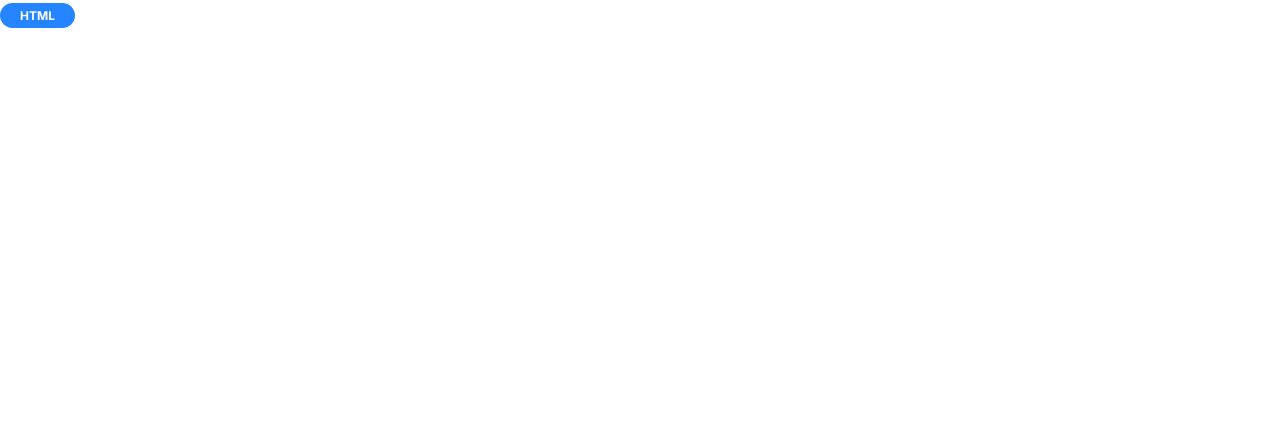
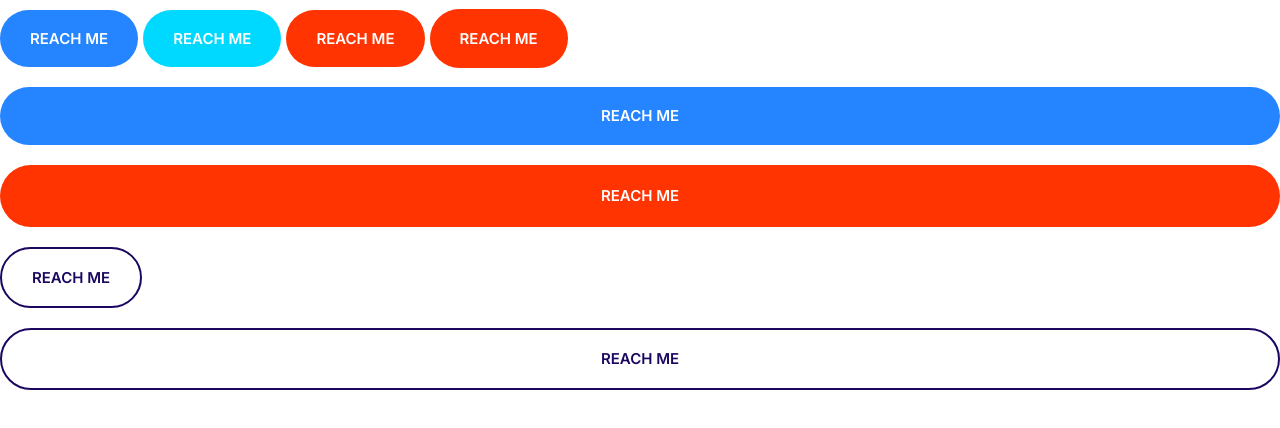
Before and after one commit to CodeTenzin/Portfolio, a plain HTML site: page index.html in a window 1280 px wide. Drawn offline with Linux system fonts and the light colour scheme.

Commit message:
Build button component.

```diff
--- a/css/styles.css
+++ b/css/styles.css
@@ -4,6 +4,12 @@
   --color-accent: #ff3400;
   --color-headings: #1b0760;
   --color-body: #918ca4;
+}
+
+*,
+*::before,
+*::after {
+  box-sizing: border-box;
 }
 
 /* Topography */
@@ -119,6 +125,70 @@ a {
   }
 }
 
+/* Buttons */
+.btn {
+  border-radius: 40px;
+  border: 0;
+  cursor: pointer;
+  font-size: 1.8rem;
+  font-weight: 600;
+  padding: 2rem 3rem;
+  text-transform: uppercase;
+  white-space: nowrap;
+  text-align: center;
+  margin: 1rem 0;
+}
+
+.btn--primary {
+  background: var(--color-primary);
+  color: #fff;
+}
+
+.btn--primary:hover {
+  /* background: lighten(var(--color-primary), 5%); */
+  background: #38affd;
+}
+
+.btn--secondary {
+  background: var(--color-secondary);
+  color: #fff;
+}
+
+.btn--secondary:hover {
+  background: #00c8eb;
+}
+
+.btn--accent {
+  background: var(--color-accent);
+  color: #fff;
+}
+
+.btn--accent:hover {
+  background: #ec3000;
+}
+
+.btn--outline {
+  background: #fff;
+  color: var(--color-headings);
+  border: 2px solid var(--color-headings);
+}
+
+.btn--outline:hover {
+  background: var(--color-headings);
+  color: #fff;
+}
+
+.btn--block {
+  width: 100%;
+  display: inline-block;
+}
+
+@media screen and (min-width: 1024px) {
+  .btn {
+    font-size: 1.5rem;
+  }
+}
+
 /*
 @media screen and (min-width: 1024px)
 */
--- a/index.html
+++ b/index.html
@@ -14,6 +14,15 @@
     <link rel="stylesheet" href="./css/styles.css" />
   </head>
   <body>
-    <span class="badge badge--primary badge--small">HTML</span>
+    <button class="btn btn--primary">Reach Me</button>
+    <button class="btn btn--secondary">Reach Me</button>
+    <button class="btn btn--accent">Reach Me</button>
+    <a href="#" class="btn btn--accent">Reach Me</a>
+
+    <button class="btn btn--primary btn--block">Reach Me</button>
+    <a href="#" class="btn btn--accent btn--block">Reach Me</a>
+
+    <button class="btn btn--outline">Reach Me</button>
+    <button class="btn btn--outline btn--block">Reach Me</button>
   </body>
 </html>
```
Also changed, not shown: components/buttons.html (added, +10 -0 lines), 1 other file.
